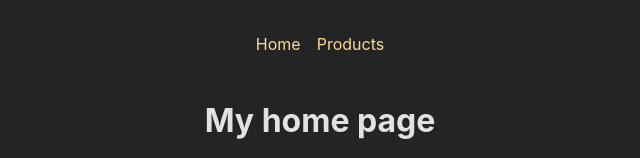
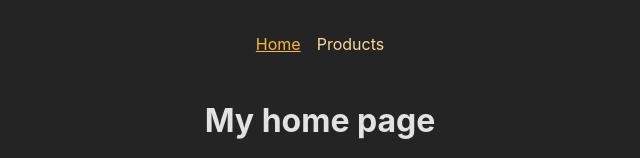
Before and after one commit to Mila2999/React-Router-basic, a React (Create React App) app: page / in a window 1280 px wide. Shown: the top 158 px of the page, without its empty margins (320-960 px from the left). Built offline with nearby package versions, Linux system fonts and the light colour scheme.

Commit message:
Working with NavLink

```diff
--- a/src/components/MainNavigations.js
+++ b/src/components/MainNavigations.js
@@ -1,4 +1,4 @@
-import { Link } from 'react-router-dom';
+import { NavLink } from 'react-router-dom';
 import classes from './MainNavigation.module.css';
 function MainNavigation() {
   return (
@@ -6,10 +6,21 @@
       <nav>
         <ul className={classes.list}>
           <li>
-            <Link to="/">Home</Link>
+            <NavLink
+              to="/"
+              className={({ isActive }) => (isActive ? classes.active : undefined)}
+              end
+            >
+              Home
+            </NavLink>
           </li>
           <li>
-            <Link to="/products">Products</Link>
+            <NavLink
+              to="/products"
+              className={({ isActive }) => (isActive ? classes.active : undefined)}
+            >
+              Products
+            </NavLink>
           </li>
         </ul>
       </nav>
```
